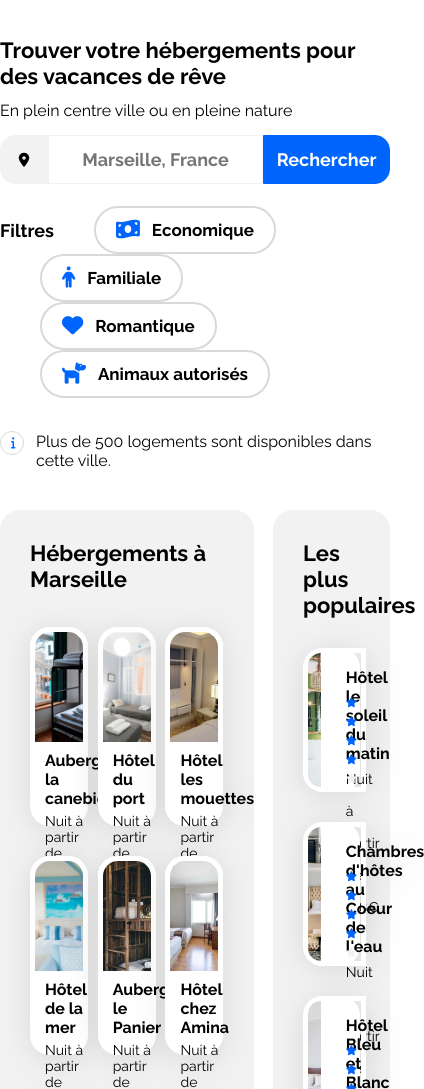
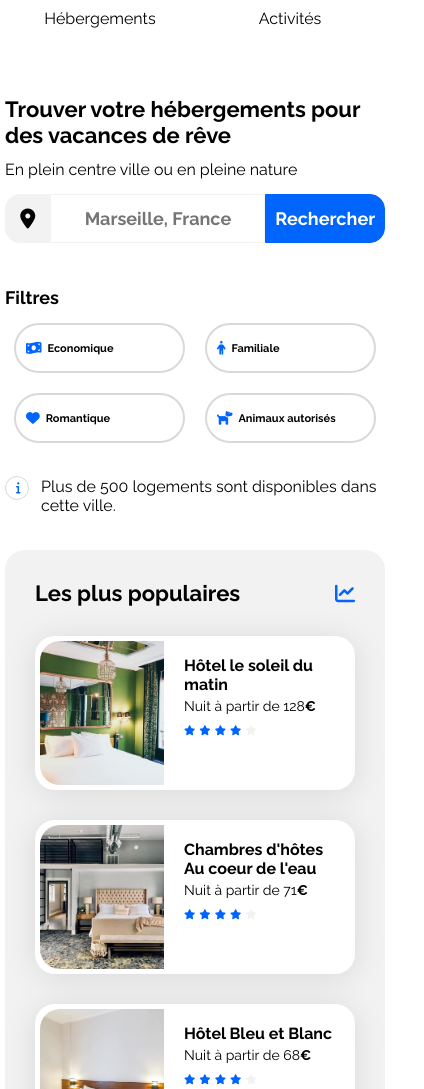
Before and after one commit to AleB798/ocr_p2_integration_booki, a plain HTML site: page index.html in a window 390 px wide. Shown: the part 88-1177 px from the top of the page, 424 px wide, since content can reach past the window. Drawn offline with Linux system fonts and the light colour scheme.

Commit message:
General corrections + Media queries

```diff
--- a/index.html
+++ b/index.html
@@ -2,7 +2,9 @@
 <html lang="fr">
 <head>
   <meta charset="utf-8">
+  <meta name="viewport" content="width=device-width, initial-scale=1">
   <title>Booki</title>
+  <meta name="description" content="Réserver facilement vos vacances">
   <link rel="stylesheet" href="styles.css">
   <link rel="preconnect" href="https://fonts.googleapis.com">
 <link rel="preconnect" href="https://fonts.gstatic.com" crossorigin>
@@ -27,17 +29,19 @@
       <section id="infobar">
         <h1>Trouver votre hébergements pour des vacances de rêve</h1>
         <P>En plein centre ville ou en pleine nature</P>
-          <form id="form" method="post" action="">
-           <div class="formicon"><i class="fa-sharp fa-solid fa-location-dot fa-sm"></i></div>
+          <form id="form" method="post">
+           <div class="formicon"><i class="fa-sharp fa-solid fa-location-dot fa-lg"></i></div>
             <input type="text" name="city" placeholder="Marseille, France" value="">
             <button class="btnsearch" type="submit">Rechercher</button>
           </form>
         <div id="filters">
           <p>Filtres</p>
-            <div><i class="fa-solid fa-money-bill-wave fa-lg"></i>Economique</div>
-            <div><i class="fa-solid fa-person fa-lg"></i>Familiale</div>
-            <div><i class="fa-solid fa-heart fa-lg"></i>Romantique</div>
-            <div><i class="fa-solid fa-dog fa-lg"></i>Animaux autorisés</div>
+          <div class="container_filters">
+            <div class="filters_btn"><i class="fa-solid fa-money-bill-wave fa-lg"></i>Economique</div>
+            <div class="filters_btn"><i class="fa-solid fa-person fa-lg"></i>Familiale</div>
+            <div class="filters_btn"><i class="fa-solid fa-heart fa-lg"></i>Romantique</div>
+            <div class="filters_btn"><i class="fa-solid fa-dog fa-lg"></i>Animaux autorisés</div>
+          </div>
         </div>
         <div id="info">
           <i class="fa-solid fa-info"></i>
@@ -45,7 +49,7 @@
         </div>
       </section>
 <!--OFFRES HEBERGEMENTS-->
-      <!--OFFRES PRINCIPALES-->
+      <!--MAIN OFFERS-->
       <section class="offers" id="hebergements">
           <div id="main_offers">
             <h2>Hébergements à Marseille</h2>
@@ -54,7 +58,7 @@
                   <img src="assets/hebergements/4_small/marcus-loke-WQJvWU_HZFo-unsplash.jpg" alt="Auberge la Canbière">
                   <div class="card_details">
                     <h4>Auberge la canebière</h4>
-                    <p>Nuit à partir de 25€</p>
+                    <p>Nuit à partir de 25<span class="euro">€</span></p>
                     <div class="stars">
                       <i class="fa fa-lg fa-star"></i>
                       <i class="fa fa-lg fa-star"></i>
@@ -65,10 +69,10 @@
                   </div>
                 </div>
                 <div class="mcards_content">
-                  <img src="assets/hebergements/4_small/fred-kleber-gTbaxaVLvsg-unsplash.jpg" alt="Auberge la Canbière">
+                  <img src="assets/hebergements/4_small/fred-kleber-gTbaxaVLvsg-unsplash.jpg" alt="Hôtel du Port">
                   <div class="card_details">
                     <h4>Hôtel du port</h4>
-                    <p>Nuit à partir de 52€</p>
+                    <p>Nuit à partir de 52<span class="euro">€</span></p>
                     <div class="stars">
                       <i class="fa fa-lg fa-star"></i>
                       <i class="fa fa-lg fa-star"></i>
@@ -79,10 +83,10 @@
                   </div>
                 </div>
                 <div class="mcards_content">
-                  <img src="assets/hebergements/4_small/reisetopia-B8WIgxA_PFU-unsplash.jpg" alt="Auberge la Canbière">
+                  <img src="assets/hebergements/4_small/reisetopia-B8WIgxA_PFU-unsplash.jpg" alt="Hôtel les mouettes">
                   <div class="card_details">
                     <h4>Hôtel les mouettes</h4>
-                    <p>Nuit à partir de 76€</p>
+                    <p>Nuit à partir de 76<span class="euro">€</span></p>
                     <div class="stars">
                       <i class="fa fa-lg fa-star"></i>
                       <i class="fa fa-lg fa-star"></i>
@@ -93,10 +97,10 @@
                   </div>
                 </div>
                 <div class="mcards_content">
-                  <img src="assets/hebergements/4_small/annie-spratt-Eg1qcIitAuA-unsplash.jpg" alt="Auberge la Canbière">
+                  <img src="assets/hebergements/4_small/annie-spratt-Eg1qcIitAuA-unsplash.jpg" alt="Hôtel de la mer">
                   <div class="card_details">
                     <h4>Hôtel de la mer</h4>
-                    <p>Nuit à partir de 46€</p>
+                    <p>Nuit à partir de 46<span class="euro">€</span></p>
                     <div class="stars">
                       <i class="fa fa-lg fa-star"></i>
                       <i class="fa fa-lg fa-star"></i>
@@ -107,10 +111,10 @@
                   </div>
                 </div>
                 <div class="mcards_content">
-                  <img src="assets/hebergements/4_small/nicate-lee-kT-ZyaiwBe0-unsplash.jpg" alt="Auberge la Canbière">
+                  <img src="assets/hebergements/4_small/nicate-lee-kT-ZyaiwBe0-unsplash.jpg" alt="Auberge le Panier">
                   <div class="card_details">
                     <h4>Auberge le Panier</h4>
-                    <p>Nuit à partir de 23€</p>
+                    <p>Nuit à partir de 23<span class="euro">€</span></p>
                     <div class="stars">
                       <i class="fa fa-lg fa-star"></i>
                       <i class="fa fa-lg fa-star"></i>
@@ -121,10 +125,10 @@
                   </div>
                 </div>
                 <div class="mcards_content">
-                  <img src="assets/hebergements/4_small/febrian-zakaria-M6S1WvfW68A-unsplash.jpg" alt="Auberge la Canbière">
+                  <img src="assets/hebergements/4_small/febrian-zakaria-M6S1WvfW68A-unsplash.jpg" alt="Hôtel chez Amina">
                   <div class="card_details">
                     <h4>Hôtel chez Amina</h4>
-                    <p>Nuit à partir de 96€</p>
+                    <p>Nuit à partir de 96<span class="euro">€</span></p>
                     <div class="stars">
                       <i class="fa fa-lg fa-star"></i>
                       <i class="fa fa-lg fa-star"></i>
@@ -137,15 +141,20 @@
             </div>
             <button class="see_more">Afficher plus</button>
           </div>
-      <!--OFFRES SPONSO-->
+      <!--SPONSO OFFERS-->
           <div id="sponsored">
+            <div id="sponso_title_icon">
               <h2>Les plus populaires</h2>
+              <i class="fa-solid fa-chart-line fa-lg"></i>
+            </div>
             <div class="sponso_cards">
               <div class="scards_content">
-                <img src="assets/hebergements/4_small/emile-guillemot-Bj_rcSC5XfE-unsplash.jpg" alt="Auberge la Canbière">
+                <div class="sponso_img">
+                <img src="assets/hebergements/4_small/emile-guillemot-Bj_rcSC5XfE-unsplash.jpg" alt="Hôtel le soleil du matin">
+                </div>
                 <div class="sp_card_details">
                   <h4>Hôtel le soleil du matin</h4>
-                  <p>Nuit à partir de 128€</p>
+                  <p>Nuit à partir de 128<span class="euro">€</span></p>
                   <div class="sp_stars">
                     <i class="fa fa-lg fa-star"></i>
                     <i class="fa fa-lg fa-star"></i>
@@ -156,10 +165,12 @@
                 </div>
               </div>
               <div class="scards_content">
-                <img src="assets/hebergements/4_small/aw-creative-VGs8z60yT2c-unsplash.jpg" alt="Auberge la Canbière">
+                <div class="sponso_img">
+                <img src="assets/hebergements/4_small/aw-creative-VGs8z60yT2c-unsplash.jpg" alt="Hôtel le soleil du matin">
+                </div>
                 <div class="sp_card_details">
-                  <h4>Chambres d'hôtes au Coeur de l'eau</h4>
-                  <p>Nuit à partir de 71€</p>
+                  <h4>Chambres d'hôtes Au coeur de l'eau</h4>
+                  <p>Nuit à partir de 71<span class="euro">€</span></p>
                   <div class="sp_stars">
                     <i class="fa fa-lg fa-star"></i>
                     <i class="fa fa-lg fa-star"></i>
@@ -170,16 +181,19 @@
                 </div>
               </div>
               <div class="scards_content">
-                <img src="assets/hebergements/4_small/febrian-zakaria-sjvU0THccQA-unsplash.jpg" alt="Auberge la Canbière">
+                <div class="sponso_img">
+                <img src="assets/hebergements/4_small/febrian-zakaria-sjvU0THccQA-unsplash.jpg" alt="Hôtel Bleu et Blanc">
+                </div>
                 <div class="sp_card_details">
                   <h4>Hôtel Bleu et Blanc</h4>
-                  <p>Nuit à partir de 68€</p>
+                  <p>Nuit à partir de 68<span class="euro">€</span></p>
                   <div class="sp_stars">
                     <i class="fa fa-lg fa-star"></i>
                     <i class="fa fa-lg fa-star"></i>
                     <i class="fa fa-lg fa-star"></i>
                     <i class="fa fa-lg fa-star"></i>
                     <i class="fa fa-lg fa-star"></i>
+                  </div>
                 </div>
               </div>
             </div>
@@ -191,51 +205,45 @@
         <div id="activities_cards">
           <div class="activity_card">
             <img src="assets/activites/4_small/reno-laithienne-QUgJhdY5Fyk-unsplash.jpg" alt="Vieux-Port">
-            <p class="ac_title">Vieux-Port</p>
+              <div class="ac_title"><p>Vieux-Port</p></div>
           </div>
           <div class="activity_card">
             <img src="assets/activites/4_small/paul-hermann-QFTrLdQIRhI-unsplash.jpg" alt="Fort de Pomègues">
-            <p class="ac_title">Fort de Pomègues</p>
+            <div class="ac_title"><p>Fort de Pomègues</p></div>
           </div>
           <div class="activity_card">
             <img src="assets/activites/4_small/kilyan-sockalingum-NR8-cBCN3aI-unsplash.jpg" alt="Parc national des Calanques">
-            <p class="ac_title">Parc national des Calanques</p>
+            <div class="ac_title"><p>Parc national des Calanques</p></div>
           </div>
           <div class="activity_card">
             <img src="assets/activites/4_small/florian-wehde-xW9e8gdotxI-unsplash.jpg" alt="Notre-Dame-de-la-Garde">
-            <p class="ac_title">Notre-Dame-de-la-Garde</p>
+            <div class="ac_title"><p>Notre-Dame-de-la-Garde</p></div>
           </div>
         </div>
       </section>
     </main>
-    <footer class="footer">
+    <footer id="footer">
       <div>
-        <ul>
-          <h3>A propos</h3>
+        <h3>À propos</h3>
           <ul>
             <li><a href="#">Fonctionnement du site</a></li>
             <li><a href="#">Conditions générales</a></li>
             <li><a href="#">Données et confidentialité</a></li>
           </ul>
-        </ul>
       </div>
       <div>
-        <ul>
         <h3>Nos Hébergements</h3>
           <ul>
             <li><a href="#">Charte qualité</a></li>
             <li><a href="#">Proposer votre hôtel</a></li>
           </ul>
-        </ul>
       </div>
       <div>
-        <ul>
         <h3>Assistance</h3>
           <ul>
             <li><a href="#">Centre d'aide</a></li>
             <li><a href="#">Nous contacter</a></li>
           </ul>
-        </ul>
       </div>
     </footer>
 </body>
--- a/styles.css
+++ b/styles.css
@@ -3,7 +3,7 @@
     margin: 0px;
     padding: 0px;
     box-sizing: border-box;
-    font-family: 'Raleway', Verdana, Tahoma, sans-serif;
+    font-family: 'Raleway', sans-serif;
 }
 
 body {
@@ -20,6 +20,10 @@ h2 {
     font-size: 22px;
 }
 
+.euro {
+    font-weight: bolder;
+}
+
 /* ----HEADER---- */
 
 .main-header {
@@ -28,7 +32,7 @@ h2 {
     justify-content: space-between;
     align-items: center;
     flex-wrap: wrap;
-    padding-top: 48px;
+    padding: 48px 5px 0px 5px;
 }
 
 .logo {
@@ -40,7 +44,8 @@ h2 {
 .navbar li {
     display: inline-block;
     padding-top: 10px;
-    padding-left: 30px;
+    padding-left: 40px;
+    padding-right: 20px;
     list-style-type: none;
 }
 
@@ -65,26 +70,25 @@ h2 {
 
 /* ----MAIN---- */
 
+main {
+    padding: 0px 5px;
+}
+
 /* --SECTION INFOBAR-- */
-
 #infobar {
     margin-top: 48px;
 }
 
 #infobar h1 {
-    font-family: 'Raleway';
-    font-style: normal;
     font-weight: 700;
     font-size: 22px;
     line-height: 26px;
 }
 
 #infobar p {
-    font-family: 'Raleway';
-    font-style: normal;
     font-weight: 400;
     font-size: 16px;
-    padding-top: 12px;
+    margin-top: 12px;
 }
 
 /* FORM */
@@ -133,37 +137,41 @@ input {
 
 /* FILTERS */
 #filters {
-    margin-top: 22px;
+    margin-top: 32px;
     display: flex;
     justify-content: flex-start;
     align-items: baseline;
     flex-wrap: wrap;
-    font-weight: 700;
-    font-size: 17px;
 }
 
 #filters p {
     font-weight: 700;
     font-size: 18px;
+    margin-right: 40px;
 }
 
-#filters div {
+.container_filters {
+    display: inline-flex;
+    flex-wrap: wrap;
+    gap: 40px;
+}
+
+.filters_btn {
+    font-weight: 700;
+    font-size: 17px;
     display: flex;
-    justify-content: center;
     align-items: center;
-    margin-left: 40px;
     gap: 12px;
-    height: 48px;
+    height: 50px;
     border: 2px solid #D9D9D9;
     border-radius: 25px;
-    padding: 4px 20px;
+    padding: 0px 20px;
 }
 
 #filters i {
     color: #0065FC;
 }
-
-#filters div:hover {
+.filters_btn:hover {
     background: #DEEBFF;
     cursor: pointer;
 }
@@ -187,27 +195,22 @@ input {
 }
 
 #info p {
-    font-style: normal;
     font-weight: 400;
     font-size: 16px;
-    line-height: 19px;
 }
 
 /* --SECTION HEBERGEMENTS-- */
 .offers {
-    margin-top: 40px;
-    margin-bottom: 40px;
+    margin-top: 32px;
     width: 100%;
-    height: 626px;
     display: flex;
+    justify-content: space-between;
     flex-wrap: wrap;
-    justify-content: space-between;
 }
 
 /* OFFERS */
 #main_offers {
-    width: 65%;
-    height: 626px;
+    width: 66%;
     background-color: #F2F2F2;
     border-radius: 20px;
     padding: 30px;
@@ -215,21 +218,17 @@ input {
 
 .main_cards {
     display: flex;
-    justify-content: center;
-    align-items: center;
+    justify-content:space-between;
     flex-wrap: wrap;
-    gap: 5%;
-    width: 100%;
-    margin-top: 5px;
 }
 
 .mcards_content {
     width: 30%;
-    height: 199px;
     filter: drop-shadow(0px 3px 15px rgba(0, 0, 0, 0.1));
     border-radius: 20px;
     background-color: #FFFFFF;
     margin-top: 30px;
+    padding: 5px;
 }
 
 .mcards_content:hover {
@@ -240,14 +239,12 @@ input {
     width: 100%;
     height: 120px;
     object-fit: cover;
-    border: 5px solid #FFFFFF;
     border-radius: 20px 20px 0px 0px;
 }
 
 .card_details {
     width: 100%;
-    height: 79px;
-    padding-left: 15px;
+    padding: 5px 5px 5px 11px;
 }
 
 .card_details h4 {
@@ -276,7 +273,6 @@ input {
     border: none;
     font-weight: 700;
     font-size: 18px;
-    line-height: 21px;
     background: none;
     cursor: pointer;
 }
@@ -284,42 +280,59 @@ input {
 /*  SPONSO */
 #sponsored {
     width: 30%;
-    height: 626px;
     background-color: #F2F2F2;
     border-radius: 20px;
     padding: 30px;
 }
 
+#sponso_title_icon {
+    display: flex;
+    align-items: baseline;
+    justify-content: space-between;
+}
+
+.fa-chart-line {
+    color:#0065FC
+}
+
 .sponso_cards {
     display: flex;
     flex-direction: column;
-    justify-content: space-between;
     width: 100%;
+    margin-top: 30px;
+    gap: 30px;
 }
 
 .scards_content {
     display: flex;
-    width: 100%px;
-    height: 144px;
     filter: drop-shadow(0px 3px 15px rgba(0, 0, 0, 0.1));
     border-radius: 20px;
     background-color: #FFFFFF;
-    margin-top: 30px;
+    padding: 5px;
+    width: 100%;
 }
 
-.scards_content img {
+.scards_content:hover {
+    cursor: pointer;
+}
+
+.sponso_img {
     width: 40%;
+    height: 144px;
+}
+
+.sponso_img img {
+    width: 100%;
     height: 100%;
     object-fit: cover;
-    border: 5px solid #FFFFFF;
     border-radius: 20px 0px 0px 20px;
 }
 
 .sp_card_details {
+    display: flex;
+    flex-direction: column;
     width: 60%;
-    height: 100%;
-    padding: 15px;
-    border: 5px solid #FFFFFF;
+    padding: 15px 5px 0px 20px;
 }
 
 .sp_card_details h4 {
@@ -331,13 +344,13 @@ input {
 .sp_card_details p {
     font-weight: 400;
     font-size: 14px;
-    line-height: 32px;
+    line-height: 24px;
 }
 
 .sp_stars {
-    position: absolute;
-    bottom: 5%;
+    align-items: flex-end;
 }
+
 .sp_stars i {
     font-size: 10px;
     color: #0065FC;
@@ -346,11 +359,12 @@ input {
 .sp_stars i:nth-child(0n+5) {
     color: #F2F2F2;
 }
+
 /* --SECTION ACTIVITIES-- */
 #activities {
     margin-top: 52px;
     width: 100%;
-    height: 500px;
+    height: auto;
 }
 
 #activities_cards {
@@ -362,10 +376,13 @@ input {
 
 .activity_card {
     width: 23%;
-    height: 445px;
     filter: drop-shadow(0px 3px 15px rgba(0, 0, 0, 0.1));
     border-radius: 20px;
     background-color: #FFFFFF;
+}
+
+.activity_card:hover {
+    cursor: pointer;
 }
 
 .activity_card img {
@@ -380,45 +397,264 @@ input {
     height: 55px;
     font-weight: 700;
     font-size: 16px;
-    padding-top: 15px;
+    line-height: 19px;
     padding-left: 19px;
+    align-items: center;
+    display: flex;
 }
 
 /* ----FOOTER---- */
-
-.footer {
-    height: 225px;
+#footer {
     background: #F2F2F2;
     display: flex;
-    justify-content: space-around;
-    align-items: center;
-    flex-wrap: wrap;
     margin-top: 32px;
+    padding: 30px 70px;
+    justify-content: space-between;
 }
 
-.footer ul {
-    display: inline-block;
-    text-decoration: none;
+#footer div {
+    width: 30%;
 }
 
-.footer ul h3 {
-    font-family: 'Raleway';
-    font-style: normal;
+#footer h3 {
     font-weight: 700;
     font-size: 18px;
     line-height: 48px;
 }
 
-.footer ul li {
+#footer ul {
+    display: inline-block;
+    padding-left: 0;
+}
+
+#footer ul li {
     list-style-type: none;
 }
 
-.footer li a {
-    font-family: 'Raleway';
-    font-style: normal;
+#footer li a {
     font-weight: 400;
     font-size: 16px;
-    line-height: 26px;
+    line-height: 32px;
     text-decoration: none;
     color: #000000;
 }
+
+
+
+/* -----------------MEDIA QUERIES-----------------*/
+
+/*-----TABLETTE-----*/
+@media screen and (max-width: 991px) {
+
+    #filters {
+        gap: 15px;
+    }
+
+    .container_filters {
+        gap: 20px;
+    }
+
+    #filters p {
+        margin-right: 20px;
+    }
+
+    .filters_btn {
+        font-size: 15px;
+    }
+
+    /*--OFFERS--*/
+    .offers {
+        flex-direction: column;
+        flex-wrap: wrap;
+    }
+
+    /*--MAIN OFFERS--*/
+    #main_offers {
+        width: 100%;
+    }
+
+    /*--SPONSO OFFERS--*/
+    #sponsored {
+        width: 100%;
+        margin-top: 52px;
+    }
+
+    .sponso_cards {
+        display: flex;
+        flex-direction: row;
+        width: 100%;
+        margin-top: 30px;
+        gap: 30px;
+    }
+
+    .sponso_img {
+    width: 40%;
+    height: auto;
+    }
+
+    .sponso_img img {
+    width: 100%;
+    height: 100%;
+    object-fit: cover;
+    border-radius: 20px 0px 0px 20px;
+    }
+
+}
+
+/*-----MOBILE-----*/
+@media screen and (max-width: 767px) {
+
+    /*--HEADER--*/
+
+    .main-header {
+        display: flex;
+        flex-direction: column;
+        width: 100%;
+        height: auto;
+        margin-bottom: 48px;
+        padding-bottom: 20px;
+        }
+
+    /* Navbar/Standard */
+    .navbar {
+        display: flex;
+        width: 100%;
+        padding-top: 30px;
+    }
+
+    .navbar ul {
+        display: flex;
+        width: 100%;
+    }
+
+    .navbar li {
+        text-align: center;
+        width: 50%;
+        padding: 0;
+    }
+
+    .navbar li a {
+        display: flex;
+        justify-content: center;
+        width: 100%;
+        height: 100%;
+    }
+
+    /* Navbar/Hover */
+    .navbar li a:hover {
+        color: #0065FC;
+        border-top: none;
+        padding-top: 0px;
+        color: #0065FC;
+        border-bottom: 2px solid #0065FC;
+        padding-bottom: 10px;
+    }
+
+
+    /*--FILTERS--*/
+
+    .filters_btn {
+        font-size: 11px;
+        gap: 6px;
+        display: flex;
+        align-items: center;
+        width: 45%;
+        padding: 10px;
+        text-align: center;
+    }
+
+    .container_filters {
+        width: 100%;
+        justify-content: center;
+        gap: 20px;
+    }
+
+    /*--OFFERS--*/
+
+    .offers {
+        display: flex;
+        flex-direction: column-reverse;
+        flex-wrap: wrap;
+        margin-top: 5px;
+    }
+
+    #main_offers {
+        width: 100%;
+        height: auto;
+        background-color: #FFFFFF;
+        padding: 30px 10px;
+    }
+
+    .main_cards {
+        flex-direction: column;
+    }
+
+    .mcards_content {
+        width: 100%;
+        height: 199px;
+        filter: drop-shadow(0px 3px 15px rgba(0, 0, 0, 0.1));
+        border-radius: 20px;
+        background-color: #FFFFFF;
+        margin-top: 30px;
+    }
+
+        /*--SPONSORED--*/
+    #sponsored {
+        width: 100%;
+        margin-top: 30px;
+        }
+
+    .sponso_cards {
+        display: flex;
+        flex-direction: column;
+    }
+
+    .sponso_img {
+        width: 40%;
+        height: 144px;
+    }
+
+    .sponso_img img {
+        width: 100%;
+        height: 100%;
+        object-fit: cover;
+        border-radius: 20px 0px 0px 20px;
+    }
+
+        /*--ACTIVITIES--*/
+
+    #activities {
+        margin: 90px 0px;
+        height: auto;
+    }
+
+    #activities_cards {
+        flex-direction: column;
+        gap: 30px;
+    }
+
+    .activity_card {
+        width: 100%;
+        height: 190px;
+    }
+
+    .activity_card img {
+        height: 135px;
+    }
+
+        /*--FOOTER--*/
+
+    #footer {
+        flex-direction: column ;
+        padding: 30px 70px;
+        justify-content: flex-start;
+        width: 100%;
+        height: auto;
+        margin-top: 50px;
+    }
+
+    #footer div {
+        width: 100%;
+        margin-top: 30px;
+    }
+}
```
Lines whose indentation alone changed are shown as unchanged.
